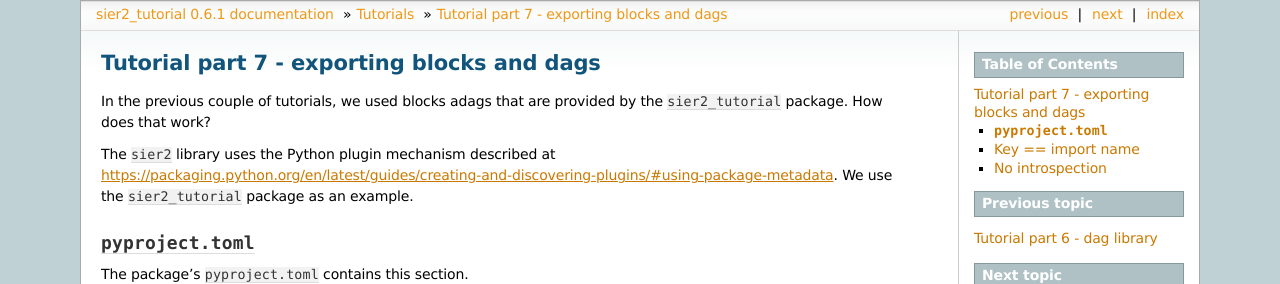
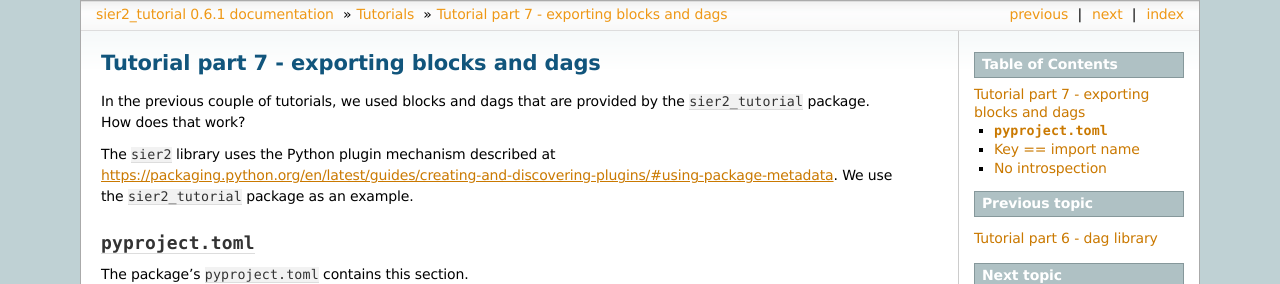
Before and after one commit to sier2/sier2-tutorial, a Sphinx documentation site: the page built from docs/source/tutorials/tutorial_7.rst, in a window 1280 px wide. Shown: the top 284 px of the page. Built offline with Sphinx 7.4.7, drawn with Linux system fonts in a browser that asks for light colours; the version number is read from the project's files by our own code.

Commit message:
fixed typo

```diff
--- a/docs/source/tutorials/tutorial_7.rst
+++ b/docs/source/tutorials/tutorial_7.rst
@@ -1,7 +1,7 @@
 Tutorial part 7 - exporting blocks and dags
 ===========================================
 
-In the previous couple of tutorials, we used blocks adags that are provided
+In the previous couple of tutorials, we used blocks and dags that are provided
 by the ``sier2_tutorial`` package. How does that work?
 
 The ``sier2`` library uses the Python plugin mechanism described at
```
